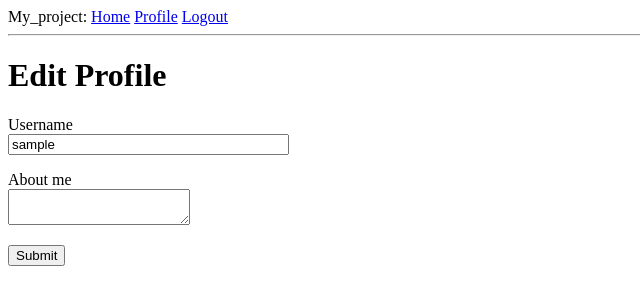
After one commit to Olga-who/Flask_book, a Flask app: page /edit_profile in a window 1280 px wide. The commit adds this page. Shown: the top 305 px of the page, without its empty margins (0-640 px from the left). Run offline with Flask 3, Linux system fonts and the light colour scheme; the visitor is signed in with stand-in values (Sample User, id 1); data comes from the database, SQL or seed files in the repository.

Commit message:
Profile Avatar, info(about_me, last seen) were added

```diff
--- a/app/forms.py
+++ b/app/forms.py
@@ -1,6 +1,6 @@
 from flask_wtf import FlaskForm
-from wtforms import StringField, PasswordField, BooleanField, SubmitField
-from wtforms.validators import DataRequired, ValidationError, Email, EqualTo
+from wtforms import StringField, PasswordField, BooleanField, SubmitField, TextAreaField
+from wtforms.validators import DataRequired, ValidationError, Email, EqualTo, Length
 import sqlalchemy as sa
 from app import db
 from app.models import User
@@ -27,3 +27,8 @@ class RegistrationForm(FlaskForm):
         user = db.session.scalar(sa.select(User).where(User.email == email.data))
         if user is not None:
             raise ValidationError('Please use a different email address.')
+
+class EditProfileForm(FlaskForm):
+    username = StringField('Username', validators=[DataRequired()])
+    about_me = TextAreaField('About me', validators=[Length(min=0, max=140)])
+    submit = SubmitField('Submit')
--- a/app/models.py
+++ b/app/models.py
@@ -3,10 +3,10 @@ from typing import Optional
 import sqlalchemy as sa
 import sqlalchemy.orm as so
 from werkzeug.security import generate_password_hash, check_password_hash
-
 from app import db
 from flask_login import UserMixin
 from app import login
+from hashlib import md5
 
 class User(UserMixin, db.Model):
     id: so.Mapped[int] = so.mapped_column(primary_key=True)
@@ -14,13 +14,17 @@ class User(UserMixin, db.Model):
     email: so.Mapped[str] = so.mapped_column(sa.String(120), index=True, unique=True)
     password_hash: so.Mapped[Optional[str]] = so.mapped_column(sa.String(256))
     posts: so.WriteOnlyMapped['Post'] = so.relationship(back_populates='author')
+    about_me: so.Mapped[Optional[str]] =so.mapped_column(sa.String(140))
+    last_seen: so.Mapped[Optional[datetime]] = so.mapped_column(default=lambda: datetime.now(timezone.utc))
     def __repr__(self):
         return '<User {}>'.format(self.username)
     def set_password(self ,password):
         self.password_hash = generate_password_hash(password)
     def check_password(self, password):
         return check_password_hash(self.password_hash, password)
-
+    def avatar(self, size):
+        digest = md5(self.email.lower().encode('utf-8')).hexdigest()
+        return f'https://www.gravatar.com/avatar/{digest}?d=identicon&s={size}'
 class Post(db.Model):
     id: so.Mapped[int] = so.mapped_column(primary_key=True)
     body: so.Mapped[str] = so.mapped_column(sa.String(140))
--- a/app/routes.py
+++ b/app/routes.py
@@ -1,11 +1,12 @@
 from app import app
 from flask import render_template, flash, redirect, url_for, request
-from app.forms import LoginForm, RegistrationForm
+from app.forms import LoginForm, RegistrationForm, EditProfileForm
 from flask_login import current_user, login_user, logout_user, login_required
 import sqlalchemy as sa
 from app import db
 from app.models import User
 from urllib.parse import urlsplit
+from datetime import datetime, timezone
 
 
 @app.route('/')
@@ -59,3 +60,34 @@ def register():
         flash('Congratulations, you are now a registered user!')
         return redirect(url_for('login'))
     return render_template('register.html', title='Register', form=form)
+
+@app.route('/user/<username>')
+@login_required
+def user(username):
+    user = db.first_or_404(sa.select(User).where(User.username == username))
+    posts = [
+        {'author': user, 'body': 'Test post 1'},
+        {'author': user, 'body': 'Test post 2'}
+    ]
+    return render_template('user.html', user=user, posts=posts)
+
+@app.before_request
+def before_request():
+    if current_user.is_authenticated:
+        current_user.last_seen = datetime.now(timezone.utc)
+        db.session.commit()
+
+@app.route('/edit_profile', methods=['GET', 'POST'])
+@login_required
+def edit_profile():
+    form = EditProfileForm()
+    if form.validate_on_submit():
+        current_user.username = form.username.data
+        current_user.about_me = form.about_me.data
+        db.session.commit()
+        flash('Your changes have been saved.')
+        return redirect(url_for('edit_profile'))
+    elif request.method == 'GET':
+        form.username.data = current_user.username
+        form.about_me.data = current_user.about_me
+    return render_template('edit_profile.html', title='Edit Profile', form=form)
--- /dev/null
+++ b/app/templates/_post.html
@@ -0,0 +1,6 @@
+<table>
+  <tr valign="top">
+    <td><img src="{{ post.author.avatar(36) }}"></td>
+    <td>{{ post.author.username }} says: {{ post.body }}</td>
+  </tr>
+</table>
--- a/app/templates/base.html
+++ b/app/templates/base.html
@@ -15,6 +15,7 @@
         {% if current_user.is_anonymous %}
         <a href="{{ url_for('login') }}">Login</a>
         {% else %}
+        <a href="{{ url_for('user', username=current_user.username) }}">Profile</a>
         <a href="{{ url_for('logout') }}">Logout</a>
         {% endif %}
     </div>
--- /dev/null
+++ b/app/templates/edit_profile.html
@@ -0,0 +1,23 @@
+{% extends 'base.html' %}
+
+{% block content %}
+<h1>Edit Profile</h1>
+<form action="" method="post">
+  {{ form.hidden_tag() }}
+  <p>
+    {{ form.username.label }}<br>
+    {{ form.username(size=32) }}<br>
+    {% for error in form.username.errors %}
+    <span style="color: red;">[{{ error }}]</span>
+    {% endfor %}
+  </p>
+  <p>
+    {{ form.about_me.label }}<br>
+    {{ form.about_me(size=32) }}<br>
+    {% for error in form.about_me.errors %}
+    <span style="color: red;">[{{ error }}]</span>
+    {% endfor %}
+  </p>
+  <p>{{ form.submit() }}</p>
+</form>
+{% endblock %}
```
Also changed, not shown: app/templates/user.html (added, +21 -0 lines), migrations/versions/ff0054a720dc_new_fields_in_user_model.py (added, +68 -0 lines), app.db.
